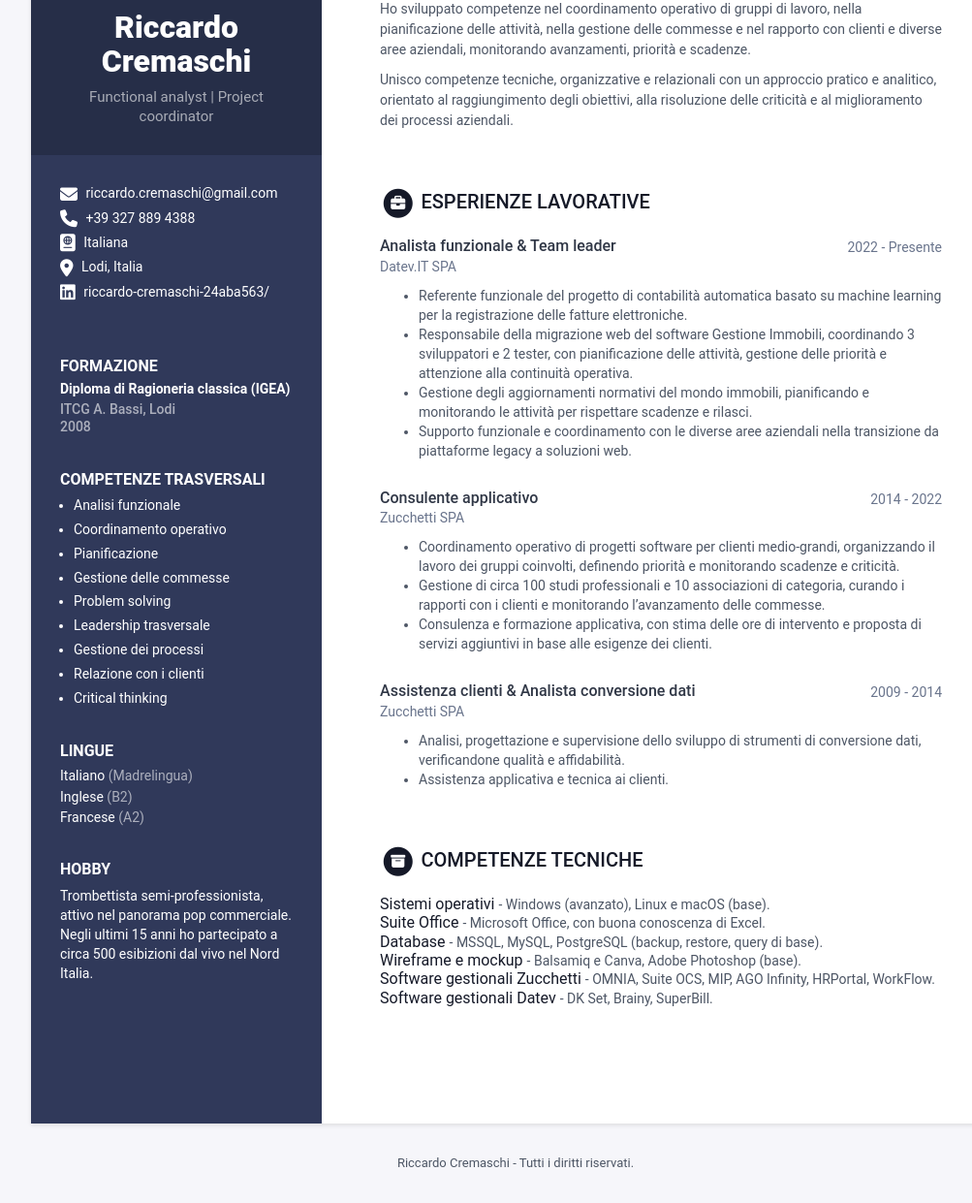
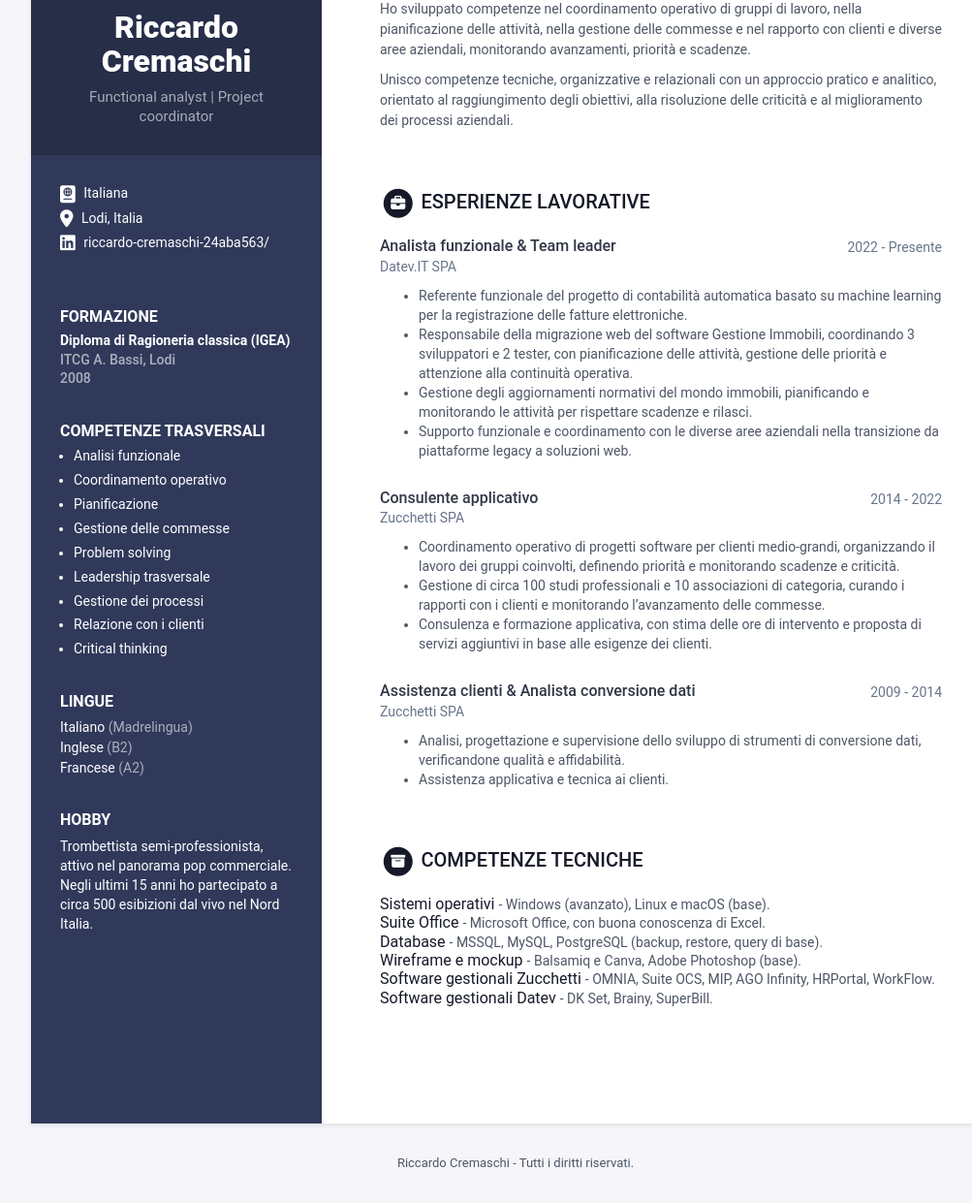
Before and after one commit to riccardocremaschi/cv, a Jekyll site: the page built from index.html, in a window 1280 px wide, cut to the strip 214-1455 px from the top of the page. Shown: the whole strip at 97% size, without its empty margins (108-1111 px from the left). Built offline with Jekyll 4.4.1, drawn with Linux system fonts in a browser that asks for light colours.

Commit message:
Nasconde contatti e migliora qualifica e competenze tecniche

```diff
--- a/_data/data.yml
+++ b/_data/data.yml
@@ -5,8 +5,6 @@ sidebar:
   name: Riccardo Cremaschi
   tagline: Functional analyst | Project coordinator
   avatar: profilecv.png
-  email: riccardo.cremaschi@gmail.com
-  phone: '+39 327 889 4388'
   linkedin: riccardo-cremaschi-24aba563/
   location: Lodi, Italia
   citizenship: Italiana
```
